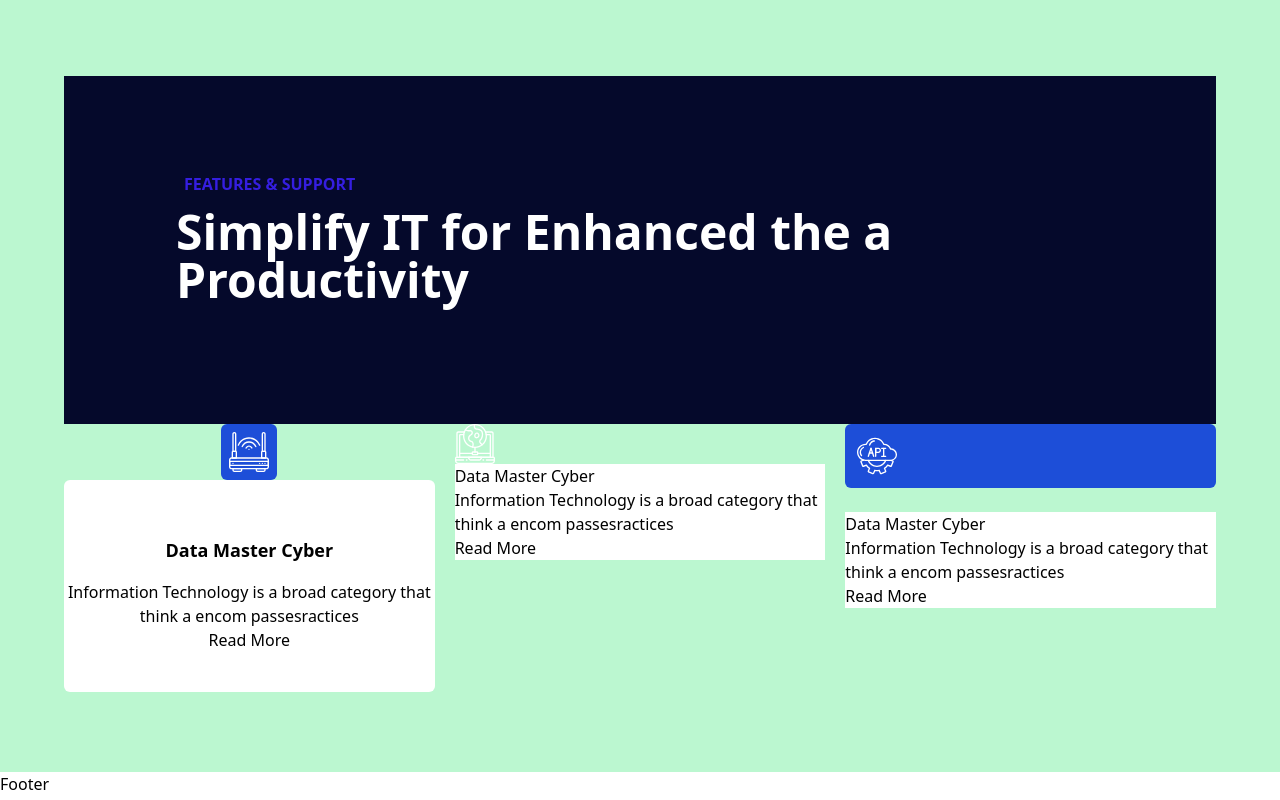
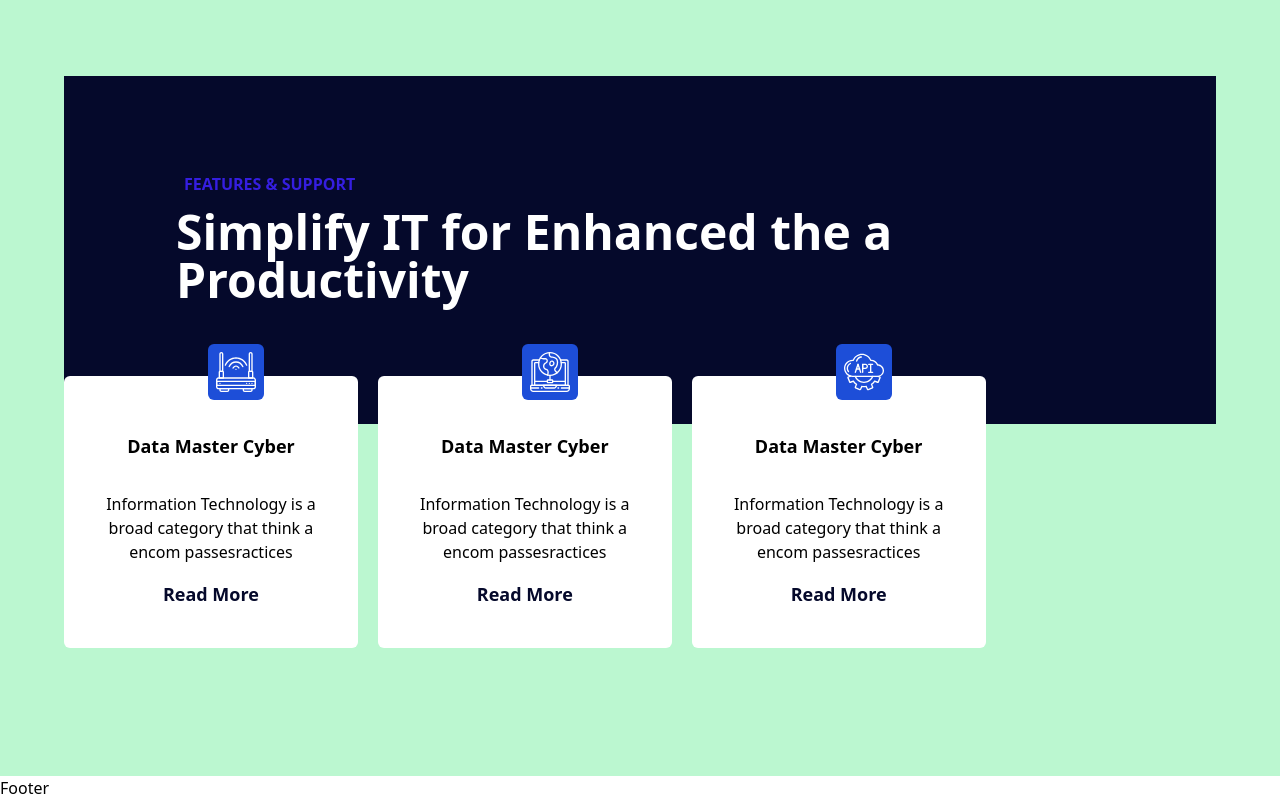
Before and after one commit to preranababar9/Cresta, a React (Vite) app: page / in a window 1280 px wide. Shown: the part 2102-2902 px from the top of the page. Built offline with nearby package versions, Linux system fonts and the light colour scheme.

Commit message:
work section

```diff
--- a/src/components/Work.jsx
+++ b/src/components/Work.jsx
@@ -18,44 +18,47 @@ const Work = () => {
           </h1>
         </div>
 
-        <div className='flex gap-5  '>
+{/*
+1st div */}
+        <div className='flex gap-5 w-4/5 '>
 
-                <div className='w-1/3  '>
-                        <div className="flex items-center justify-center ">
+                <div className='w-1/3 relative bottom-12 '>
+                        <div className="flex items-center justify-center absolute left-36 -top-8">
                         <img src={work1} alt="icon" className='bg-blue-700 py-2 px-2 rounded-md' />
                         </div>
 
-                        <div className='bg-white py-10 text-center rounded-md'>
+                        <div className='bg-white py-10 text-center rounded-md px-6'>
                         <h4 className='text-lg font-bold py-4'>Data Master Cyber</h4>
-                                <p>Information Technology is a broad category that think a encom passesractices</p>
-                                <button>Read More</button>
+
+                                <p className='py-4'>Information Technology is a broad category that think a encom passesractices</p>
+                                <button  className='text-[#05092B] font-bold text-lg'>Read More</button>
                         </div>
                 </div>
 
                 {/* 2nd  */}
-                <div className='w-1/3'>
-                        <div  className="">
-                        <img src={work2} alt="" />
+                <div className='w-1/3 relative bottom-12'>
+                        <div  className="flex items-center justify-center absolute left-36 -top-8">
+                        <img src={work2} alt="" className='bg-blue-700 py-2 px-2 rounded-md' />
                          </div>
 
-                        <div className=' bg-white'>
-                                <h4>Data Master Cyber</h4>
-                                <p>Information Technology is a broad category that think a encom passesractices</p>
-                                <button>Read More</button>
+                        <div className=' bg-white py-10  text-center rounded-md px-6'>
+                                <h4 className='text-lg font-bold py-4'>Data Master Cyber</h4>
+                                <p className='py-4'>Information Technology is a broad category that think a encom passesractices</p>
+                                <button className='text-[#05092B] font-bold text-lg'>Read More</button>
                         </div>
                 </div>
 
                 {/* 3rd */}
-                <div className='w-1/3'>
-                        <div  className="bg-blue-700 px-3 py-3 mb-6 rounded-md ">
-                        <img src={work3} alt="" />
+                <div className='w-1/3 relative bottom-12 '>
+                        <div  className="flex items-center justify-center absolute left-36 -top-8">
+                        <img src={work3} alt="" className='bg-blue-700 py-2 px-2 rounded-md' />
                         </div>
 
-                        <div className='bg-white  ' >
+                        <div className='bg-white py-10 text-center rounded-md px-6 ' >
 
-                                <h4>Data Master Cyber</h4>
-                                <p>Information Technology is a broad category that think a encom passesractices</p>
-                                <button>Read More</button>
+                                <h4 className='text-lg font-bold py-4'>Data Master Cyber</h4>
+                                <p className='py-4'>Information Technology is a broad category that think a encom passesractices</p>
+                                <button  className='text-[#05092B] font-bold text-lg'>Read More</button>
                         </div>
                 </div>
         </div>
```
